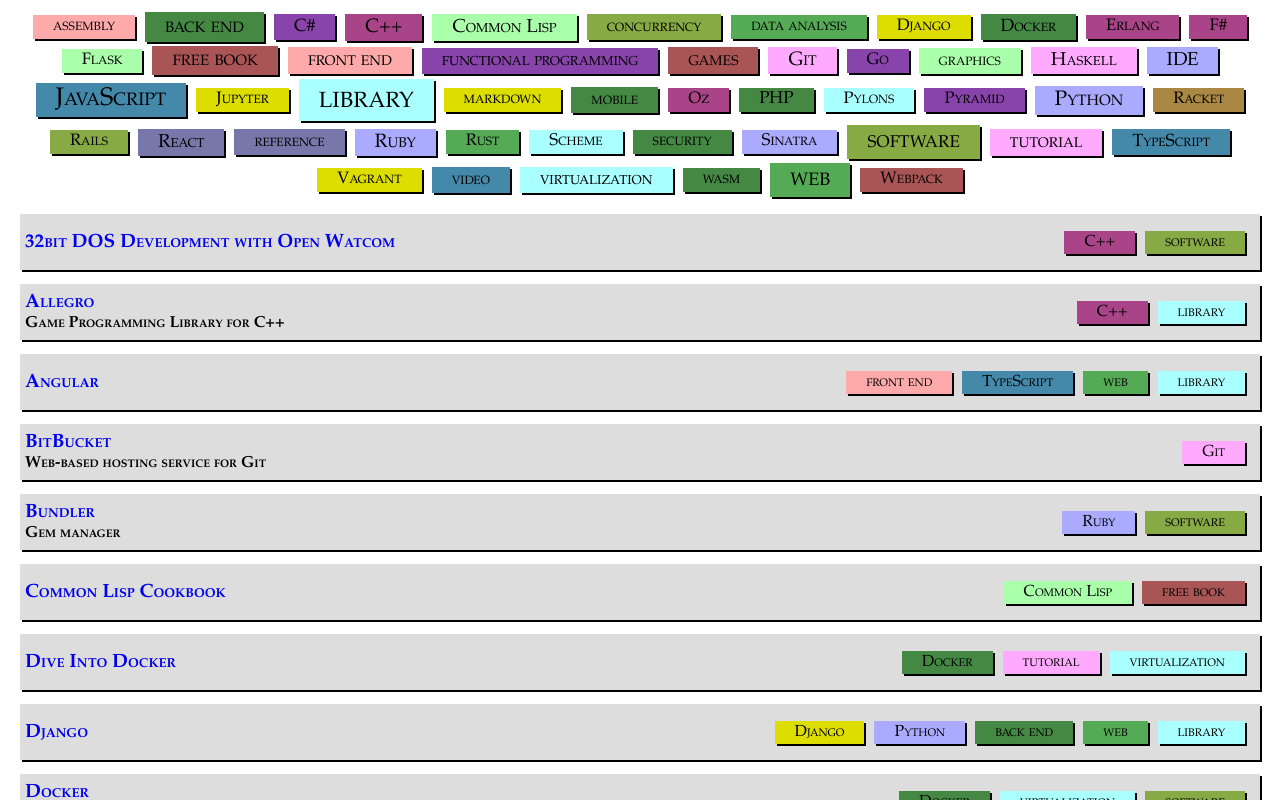
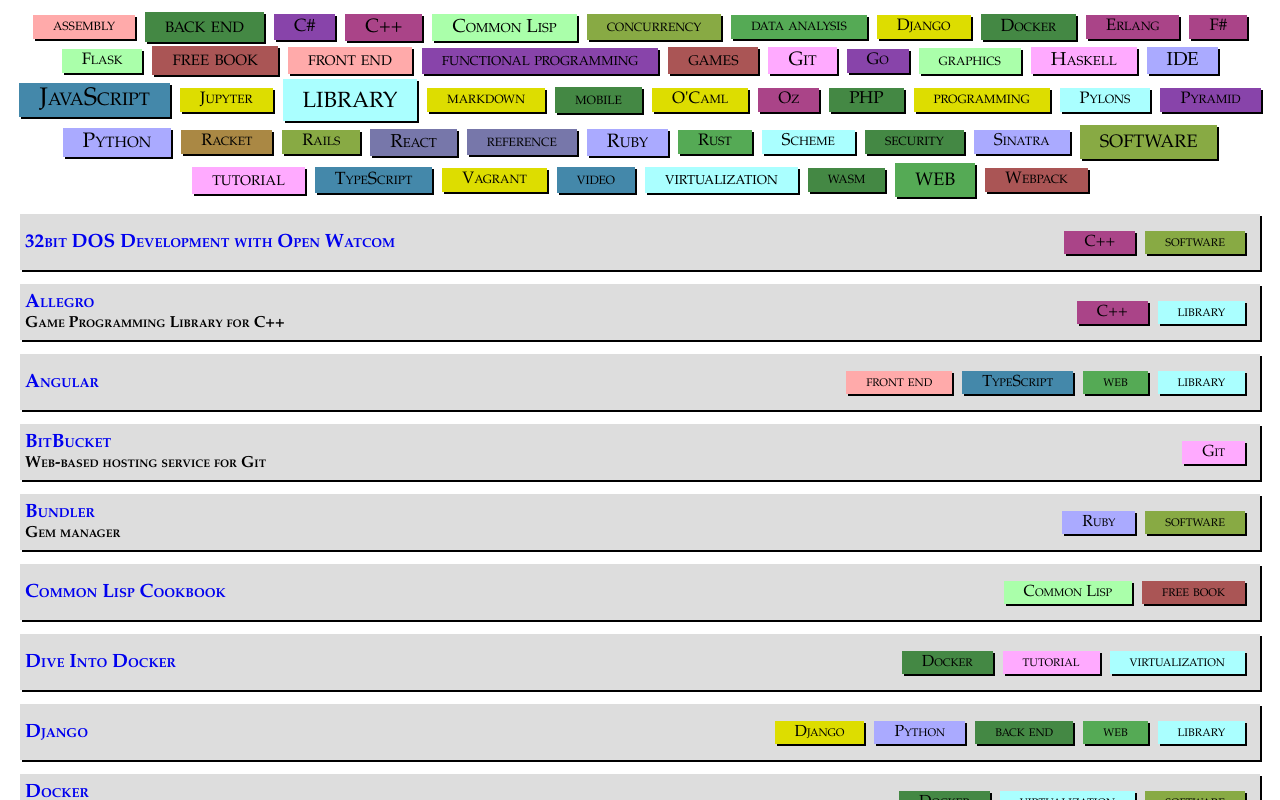
Before and after one commit to UCLeuvenLimburg/bookmarks, a React (Create React App) app: page / in a window 1280 px wide. Built offline with nearby package versions, Linux system fonts and the light colour scheme.

Commit message:
O'Caml bookmark

```diff
--- a/public/data.js
+++ b/public/data.js
@@ -453,5 +453,11 @@
             tags: ['games', 'tutorial'],
             description: `Game teaching working with logic gates`,
         },
+        {
+            label: "O'Caml",
+            url: "http://www.ocaml.org/",
+            tags: ['software', `O'Caml`, `programming`],
+            description: `Functional programming language`,
+        },
     ].forEach(addBookmark);
 }
```
